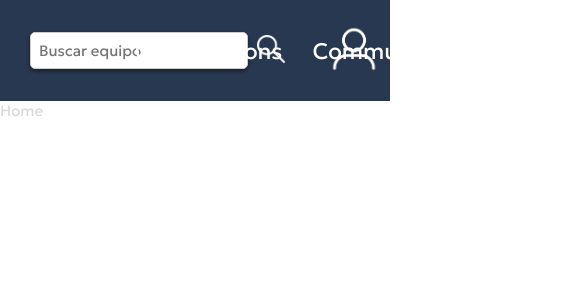
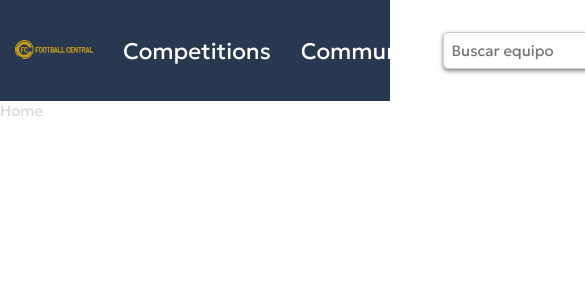
Before and after one commit to mateomohr02/football-central, a React (Create React App) app: page /home in a window 390 px wide. Shown: the top 300 px of the page, 585 px wide, since content can reach past the window. Built offline with nearby package versions, Linux system fonts and the light colour scheme.

Commit message:
fixes navbar responsive

```diff
--- a/src/components/NavBar/NavBar.jsx
+++ b/src/components/NavBar/NavBar.jsx
@@ -9,8 +9,8 @@ import SearchBar from '../SearchBar/SearchBar';
 const Navbar = () => {
   return (
     <div className={style.navContainer}>
-        <Link className={style.links} to='/home' ><img className={style.logo} src={logo} alt="Logo/Home"/></Link>
       <div className={style.containerLeft} >
+        <Link className={style.links} to='/home' ><img className={style.img} src={logo} alt="Logo/Home"/></Link>
         <Link className={style.links} to='/competitions'>Competitions</Link>
         <Link className={style.links} to='/community'>Community</Link>
       </div>
--- a/src/components/NavBar/NavBar.module.css
+++ b/src/components/NavBar/NavBar.module.css
@@ -1,32 +1,22 @@
 
 
 .navContainer{
-    /* height: 12vh;
     display: flex;
-    flex-direction: row;
-    justify-content: space-between;
-    align-items: center;
-    width: 100vw;
-    background-color: var(--blue);
-    border-bottom: 1px black solid; */
-
-    height: 12vh;
-    display: flex;
-    flex-direction: row;
     align-items: center;
     justify-content: space-between;
     background-color: var(--blue);
+    font-family: var(--main-font);
+    height: 12vh;
 }
 
 .containerLeft{
-    position: absolute;
+    display: flex;
     align-items: center;
-    left: 23vw;
-    margin-left: 2rem;
+    justify-content: flex-start;
 }
 
-.logo{
-    width: 80%;
+.img{
+    width: 20vw;
 }
 
 .user{
@@ -51,5 +41,5 @@
     display: flex;
     flex-direction: row;
     align-items: center;
-    justify-content: center;
+    justify-content: flex-end;
 }
--- a/src/index.css
+++ b/src/index.css
@@ -8,7 +8,10 @@ body {
     sans-serif;
   -webkit-font-smoothing: antialiased;
   -moz-osx-font-smoothing: grayscale;
+  color: #000;
 }
+
+
 
 code {
   font-family: source-code-pro, Menlo, Monaco, Consolas, "Courier New",
--- a/src/redux/reducer/reducer.js
+++ b/src/redux/reducer/reducer.js
@@ -4,7 +4,6 @@ const initialState = {
     teams: [],
     showedLeagues: [],
     showedTeams : [],
-
 }
 
 const reducer = (state = initialState, action) => {
```
